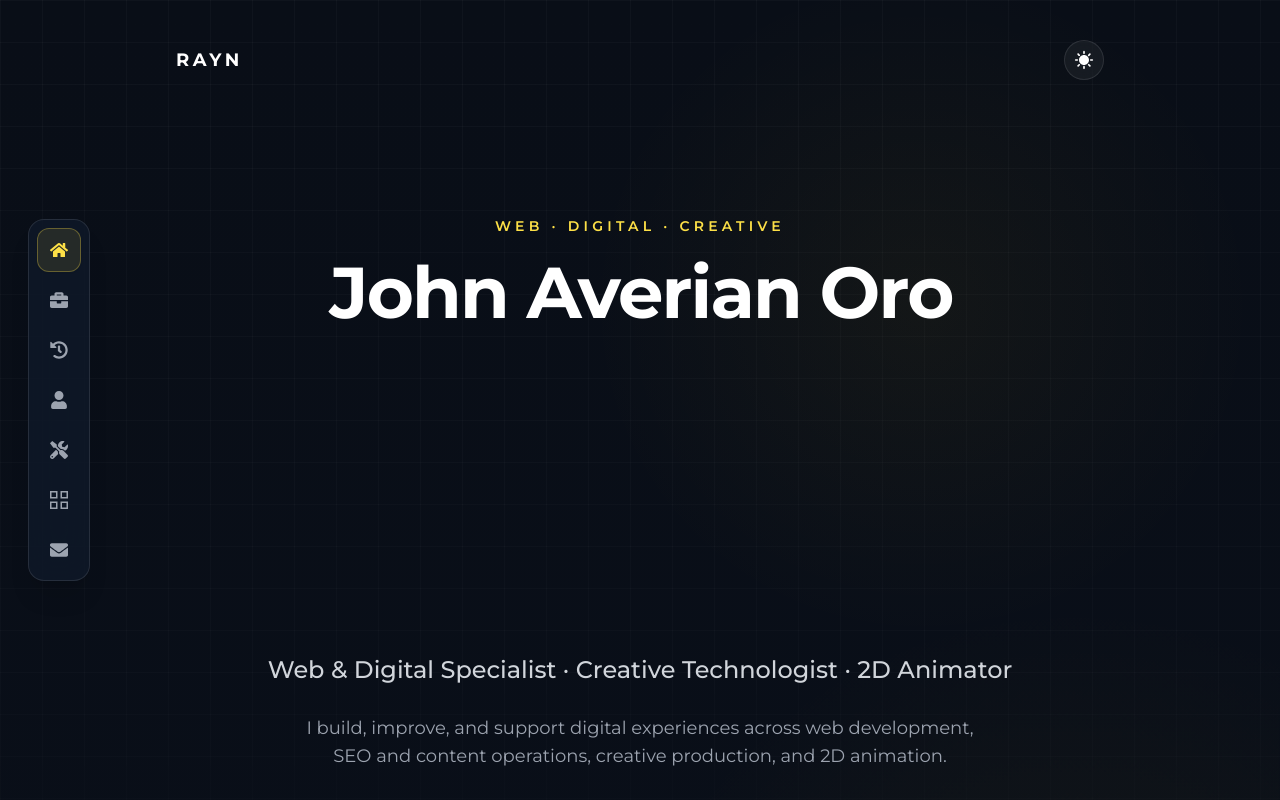
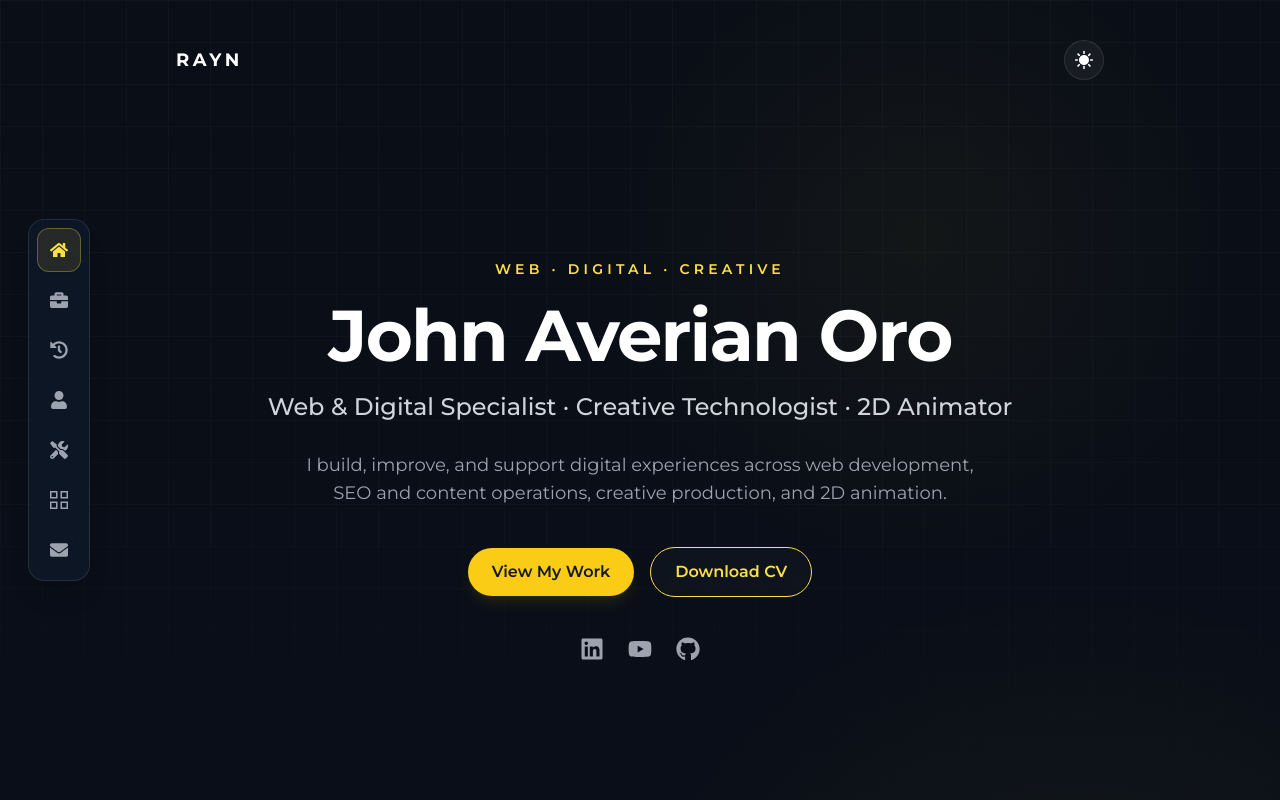
Before and after one commit to RaynGH/new-portfolio-main, a React (Create React App) app: page / in a window 1280 px wide. Shown: the top 800 px of the page. Built offline with nearby package versions, Linux system fonts and the light colour scheme.

Commit message:
Style GSAP particle name transition

```diff
--- a/src/index.css
+++ b/src/index.css
@@ -69,27 +69,28 @@
 
 .hero-name-transition {
   position: relative;
-  display: inline-grid;
-  place-items: center;
-}
-
-.hero-name-clean,
-.hero-name-pixel {
-  grid-area: 1 / 1;
+  display: inline-block;
+  isolation: isolate;
 }
 
 .hero-name-clean {
-  animation: hero-name-clean-in 1.15s cubic-bezier(0.22, 1, 0.36, 1) both;
+  display: inline-block;
+  opacity: 0;
 }
 
 .hero-name-pixel {
+  position: absolute;
+  left: 50%;
+  top: 50%;
+  white-space: nowrap;
+  transform: translate(-50%, -50%);
   font-family: 'Press Start 2P', monospace;
   font-size: 0.62em;
+  font-weight: 400;
   line-height: 1.35;
   letter-spacing: 0.055em;
   text-transform: uppercase;
   color: rgb(22 163 74);
-  animation: hero-name-pixel-out 1.15s steps(8, end) both;
   filter: drop-shadow(2px 0 0 rgba(34, 197, 94, 0.22));
 }
 
@@ -98,53 +99,11 @@
   filter: drop-shadow(2px 0 0 rgba(250, 204, 21, 0.18));
 }
 
-@keyframes hero-name-pixel-out {
-  0%,
-  28% {
-    opacity: 1;
-    transform: translate(0, 0) scale(1);
-    clip-path: inset(0 0 0 0);
-  }
-  38% {
-    transform: translate(-2px, 1px) scale(1.01);
-    clip-path: inset(0 0 18% 0);
-  }
-  48% {
-    transform: translate(3px, -1px) scale(0.995);
-    clip-path: inset(16% 0 0 0);
-  }
-  58% {
-    opacity: 0.68;
-    transform: translate(-1px, 0) scale(1.005);
-    clip-path: inset(0 0 38% 0);
-  }
-  72% {
-    opacity: 0.28;
-    transform: translate(2px, 0) scale(1);
-    clip-path: inset(42% 0 0 0);
-  }
-  100% {
-    opacity: 0;
-    transform: translate(0, 0) scale(0.99);
-    clip-path: inset(50% 0 50% 0);
-  }
-}
-
-@keyframes hero-name-clean-in {
-  0%,
-  34% {
-    opacity: 0;
-    transform: translateY(4px);
-    filter: blur(4px);
-  }
-  58% {
-    opacity: 0.45;
-  }
-  100% {
-    opacity: 1;
-    transform: translateY(0);
-    filter: blur(0);
-  }
+.hero-name-particles {
+  position: absolute;
+  z-index: 2;
+  pointer-events: none;
+  overflow: visible;
 }
 
 @media (hover: none), (pointer: coarse) {
@@ -171,14 +130,11 @@
   }
 
   .hero-name-clean {
-    animation: none;
     opacity: 1;
-    transform: none;
-    filter: none;
   }
 
-  .hero-name-pixel {
+  .hero-name-pixel,
+  .hero-name-particles {
     display: none;
-    animation: none;
   }
 }
```
